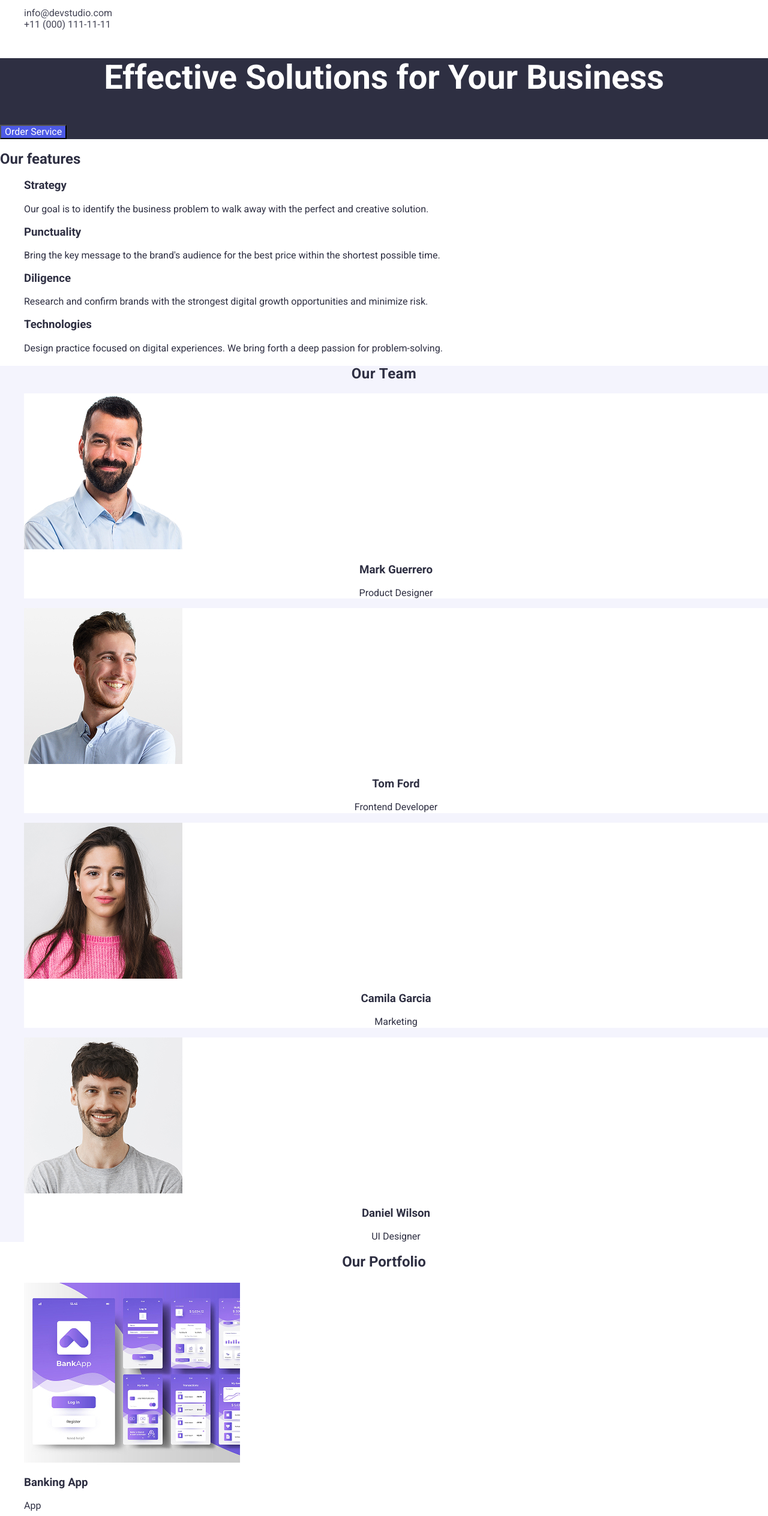
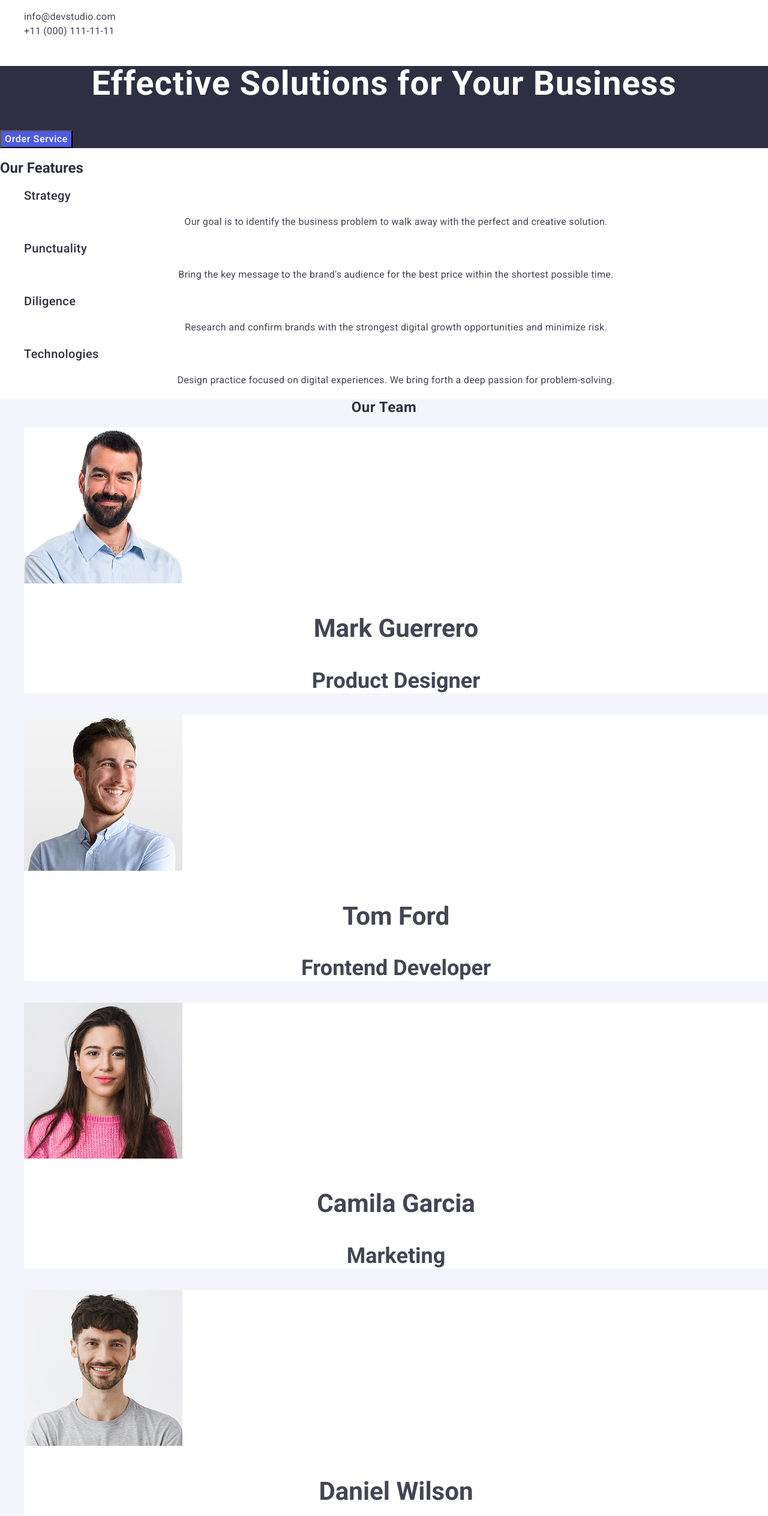
Before and after one commit to nazarrn1515-afk/goit-markup-hw-02, a plain HTML site: page index.html in a window 1280 px wide. Shown: the part 112-2640 px from the top of the page at 60% size. Drawn offline with nearby package versions, Linux system fonts and the light colour scheme.

Commit message:
fix team typography and selectors

```diff
--- a/css/common.css
+++ b/css/common.css
@@ -1,6 +1,7 @@
 body {
     font-family: 'Roboto', sans-serif;
     color: #2E2F42;
+    background-color: fff;
 }
 
 a {
--- a/css/features.css
+++ b/css/features.css
@@ -1,4 +1,16 @@
-.features-item h3,
+.features-item h3 {
+    text-align: left;
+    font-weight: 500;
+    font-size: 20px;
+    line-height: 1.2;
+    letter-spacing: 0.02em;
+    color: #2e2f42;
+}
+
 .features-item p {
-text-align: left;
+    font-weight: 400;
+    font-size: 16px;
+    line-height: 1.5;
+    letter-spacing: 0.02em;
+    color: #434455;
 }
--- a/css/footer.css
+++ b/css/footer.css
@@ -4,9 +4,13 @@
 
 .footer .logo-studio {
   color: #F4F4FD;
+  line-height: 1.33;
+  font-size: 24px;
 }
 
 .footer-text {
-    color: #ffffff;
+    color: #f4f4fd;
     text-align: left;
+    letter-spacing: 0.02em;
+    line-height: 1.5;
 }
--- a/css/header.css
+++ b/css/header.css
@@ -2,7 +2,7 @@
     font-family: 'Raleway', sans-serif;
     font-weight: 700;
     font-size: 18px;
-    line-height: 1.17;
+    line-height: 1.33;
     color: #4D5AE5;
     text-transform: uppercase;
     letter-spacing: 0.03em;
@@ -26,6 +26,8 @@
 
 .info {
     color: #434455;
+    line-height: 1.5;
+    letter-spacing: 0.02em;
 }
 
 .info:hover,
--- a/css/hero.css
+++ b/css/hero.css
@@ -3,15 +3,22 @@
     background-color: #2E2F42;
 }
 
-.hero h1 {
+.hero-title {
     text-align: center;
     font-weight: 700;
     font-size: 56px;
+    line-height: 1.07;
+    letter-spacing: 0.02em;
 }
 
 .hero-btn {
     color: #FFFFFF;
     background-color: #4D5AE5;
+    font-weight: 500;
+    font-size: 16px;
+    line-height: 1.5;
+    letter-spacing: 0.04em;
+    cursor: pointer;
 }
 
 .hero-btn:hover,
--- a/css/portfolio.css
+++ b/css/portfolio.css
@@ -2,7 +2,20 @@
   text-align: center;
 }
 
-.portfolio-item h3,
+.portfolio-item h3 {
+  text-align: left;
+  font-weight: 500;
+  font-size: 20px;
+  line-height: 1.2;
+  letter-spacing: 0.02em;
+  color: #2e2f42;
+}
+
 .portfolio-item p {
-text-align: left;
+  text-align: left;
+  font-weight: 400;
+  font-size: 16px;
+  line-height: 1.5;
+  letter-spacing: 0.02em;
+  color: #434455;
 }
--- a/css/team.css
+++ b/css/team.css
@@ -1,5 +1,7 @@
 .team-item {
     background-color: #ffffff;
+    font-weight: 700;
+    font-size: 36px;
 }
 
 .team {
@@ -9,6 +11,7 @@
 p,
 h3 {
     text-align: center;
+    color: #434455;
 }
 
 .team-title {
--- a/index.html
+++ b/index.html
@@ -31,14 +31,14 @@
         <!-- First Section -->
         <section id="hero" class="hero">
           <div>
-            <h1>Effective Solutions for Your Business</h1>
+            <h1 class="hero-title">Effective Solutions for Your Business</h1>
             <button type="button" class="hero-btn">Order Service</button>
             </div>
         </section>
 
         <!-- Second Section -->
          <section id="features" class="features">
-            <h2>Our features</h2>
+            <h2>Our Features</h2>
             <ul class="features-list">
                 <li class="features-item">
                     <h3>Strategy</h3>
@@ -60,8 +60,9 @@
          </section>
          <!-- Third Section -->
          <section id="team" class="team">
+          <div class="container">
             <h2 class="team-title">Our Team</h2>
-            <ul>
+            <ul class="team-list">
                 <li class="team-item">
                     <img src="./images/team-1.jpg" alt="Mark Guerrero" width="264" height="260"/>
                     <h3>Mark Guerrero</h3>
@@ -112,7 +113,7 @@
   <li class="portfolio-item">
     <img src="./images/portfolio-5.jpg" alt="Screen Illustrations" width="360" height="300"/>
     <h3>Screen Illustrations</h3>
-    <p>Desing</p>
+    <p>Design</p>
   </li>
   <li class="portfolio-item">
     <img src="./images/portfolio-6.jpg" alt="Online Courses" width="360" height="300"/>
```
